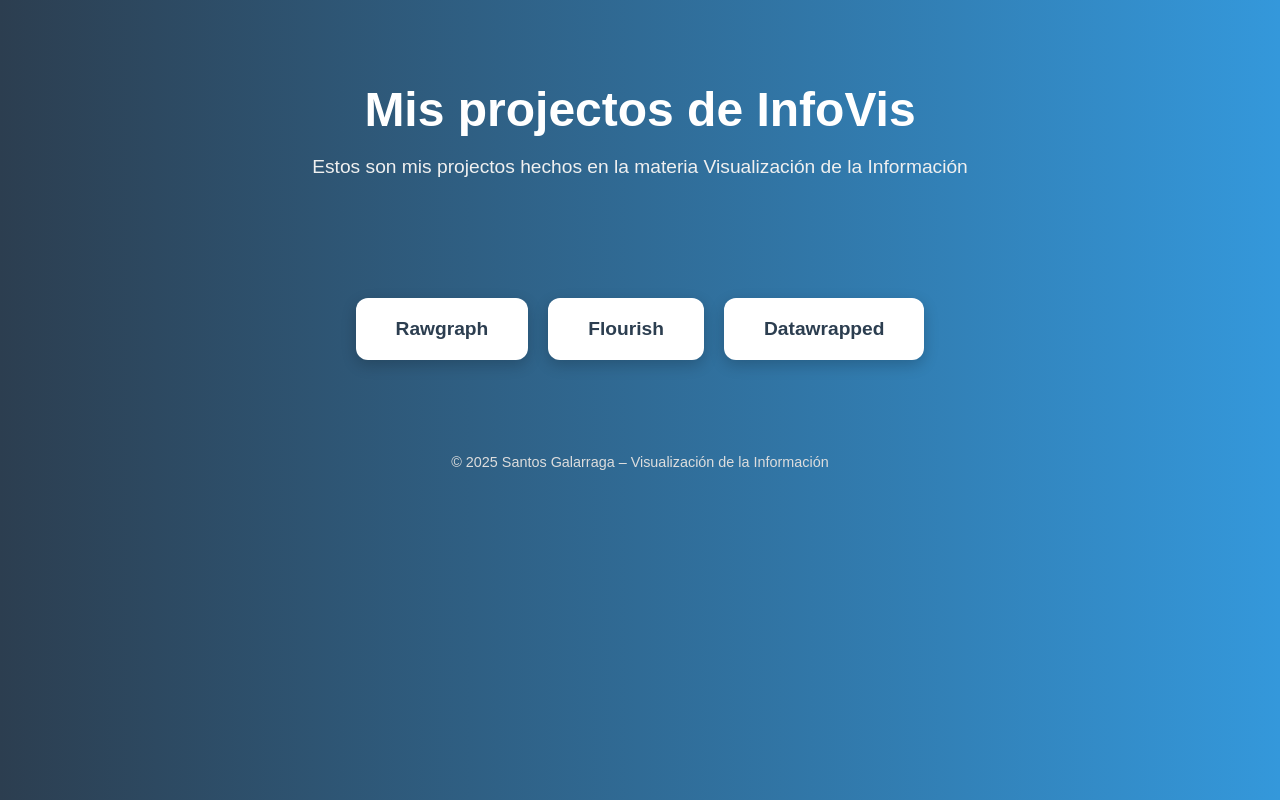
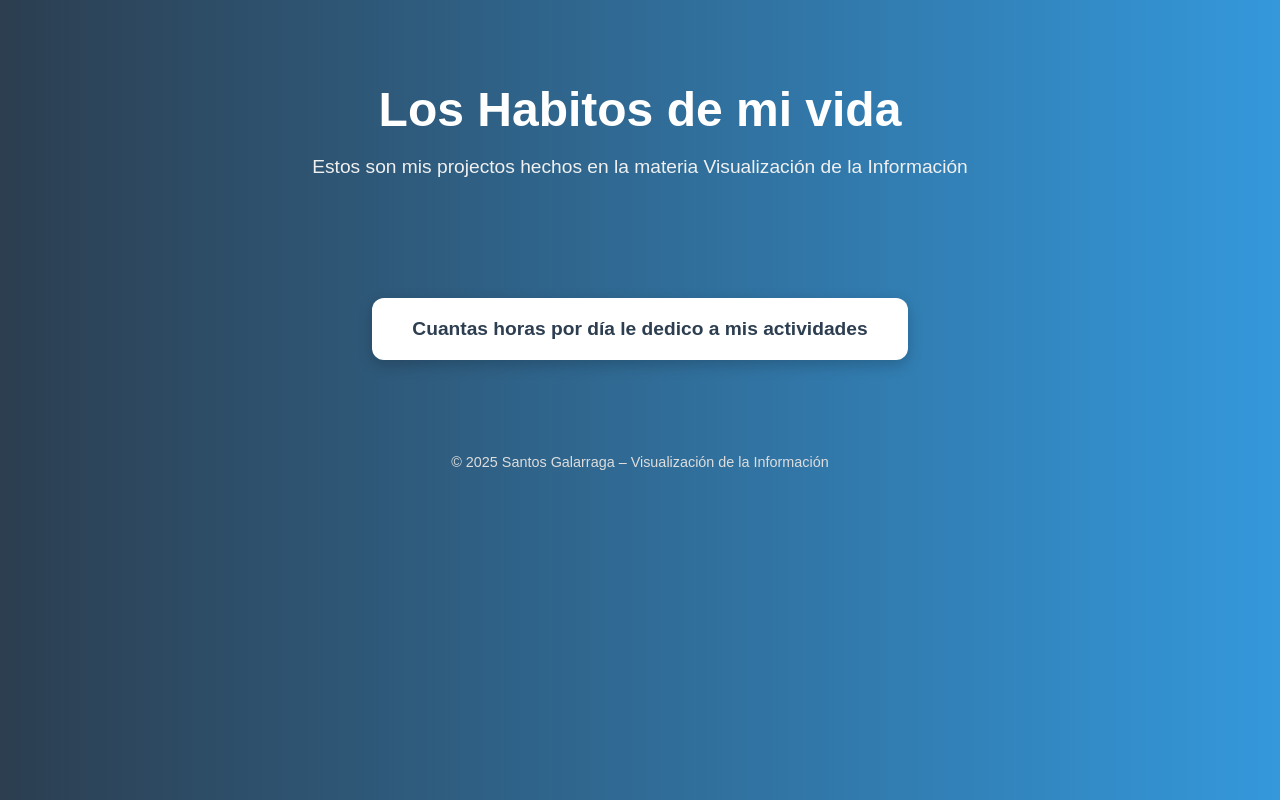
Before and after one commit to Sant9s/infovis, a plain HTML site: page index.html in a window 1280 px wide. Drawn offline with Linux system fonts and the light colour scheme.

Commit message:
prototipo, primera entrega

```diff
--- a/index.html
+++ b/index.html
@@ -58,16 +58,13 @@
 </head>
 <body>
   <header>
-    <h1>Mis projectos de InfoVis</h1>
+    <h1>Los Habitos de mi vida</h1>
     <p>Estos son mis projectos hechos en la materia Visualización de la Información</p>
   </header>
 
   <div class="buttons">
-    <a href="rawgraphs/index.html" class="btn">Rawgraph</a>
-    <a href="flourish/index.html" class="btn">Flourish</a>
-    <a href="datawrapped/index.html" class="btn">Datawrapped</a>
+    <a href="rawgraphs/index.html" class="btn">Cuantas horas por día le dedico a mis actividades</a>
   </div>
-
   <footer>
     <p>© 2025 Santos Galarraga – Visualización de la Información</p>
   </footer>
```
